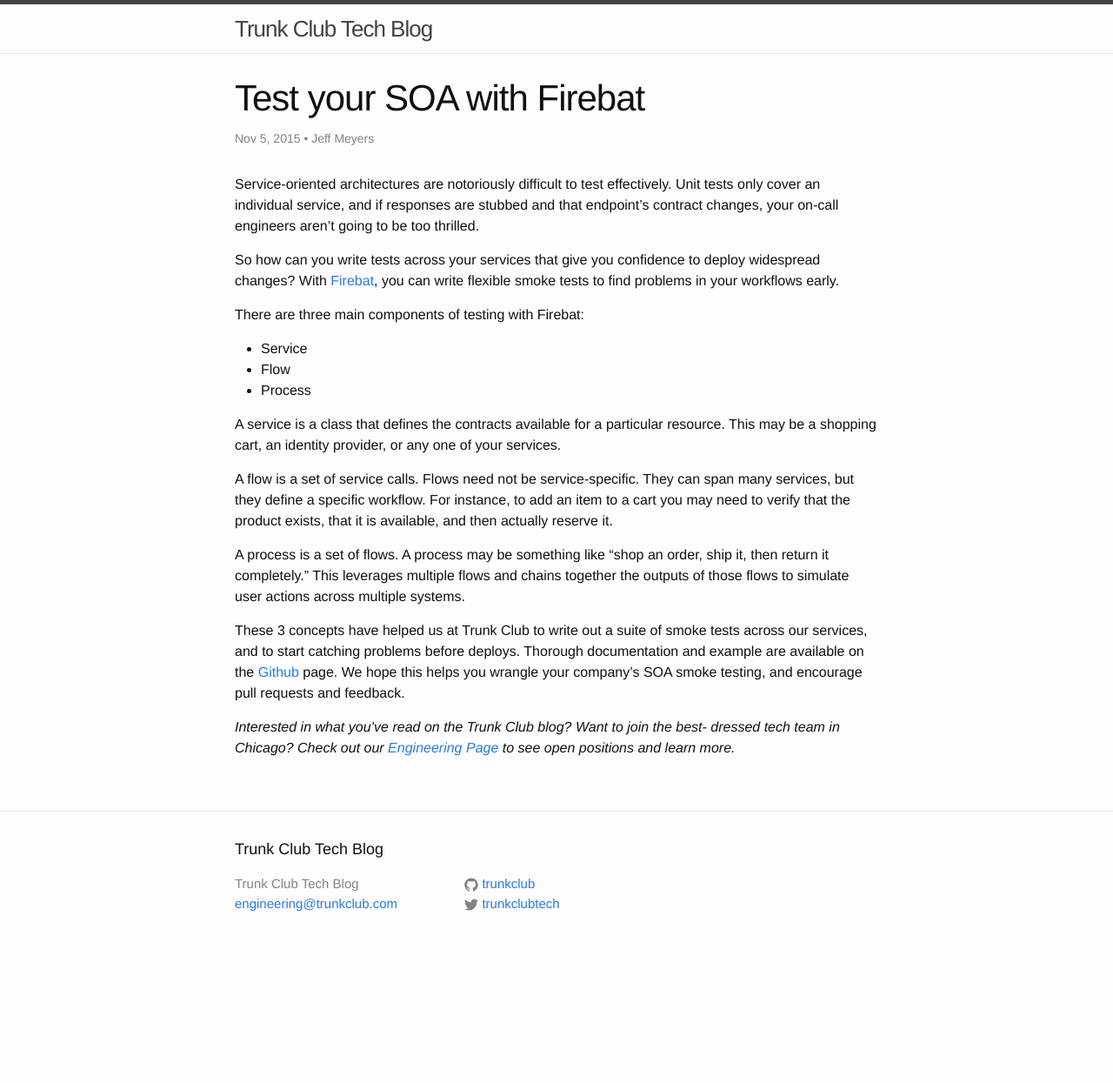
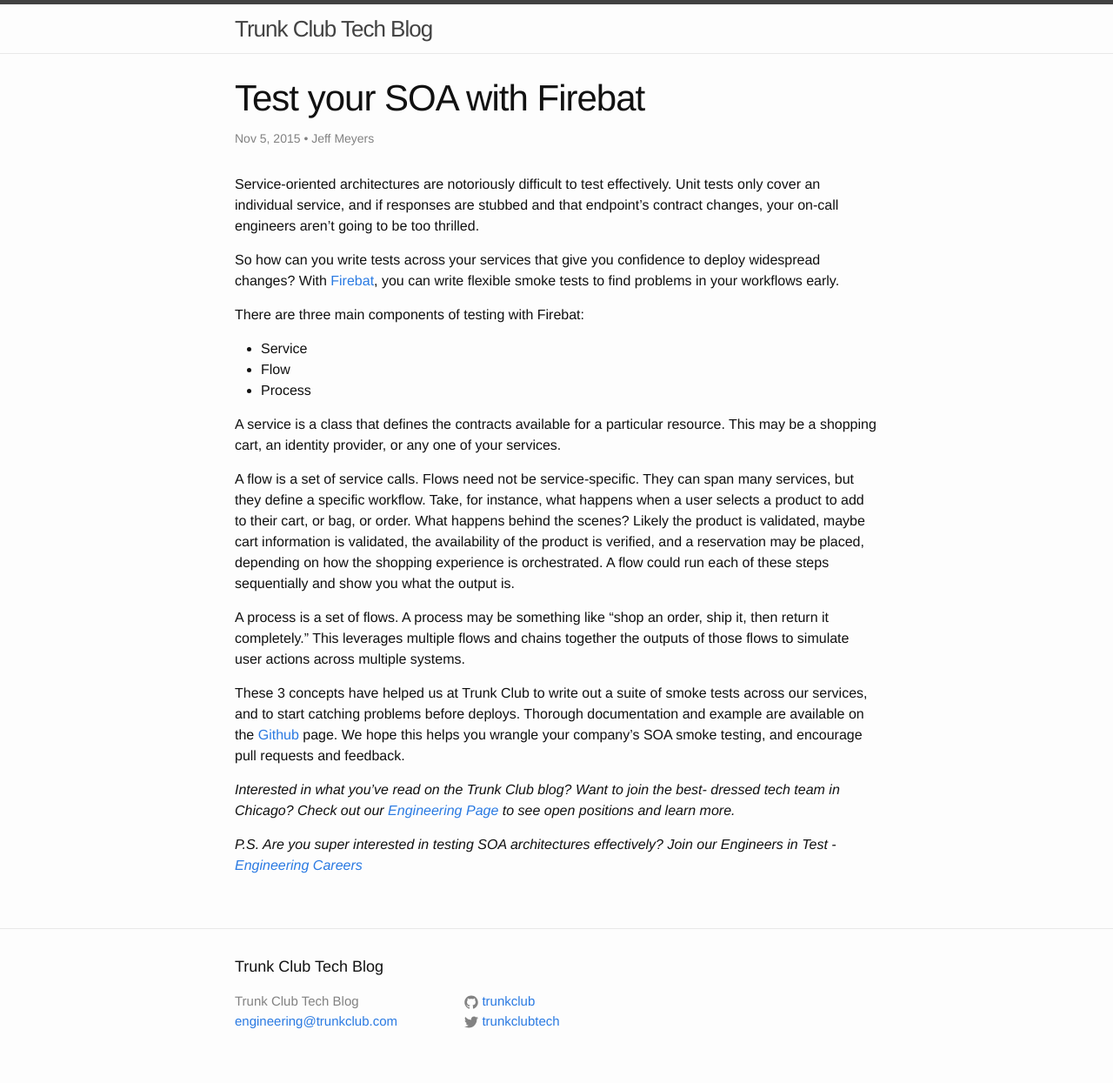
Before and after one commit to trunkclub/trunkclub.github.io, a Jekyll site: the page built from _posts/2015-11-05-test-your-soa-with-firebat.md, in a window 1280 px wide. Shown: the whole page at 87% size. Built offline with Jekyll 4.4.1, drawn with Linux system fonts in a browser that asks for light colours; comment, search, counter and statistics services are not loaded; before the commit the page ends 1110 px from its top, so only the background shows below that.

Commit message:
Another blurb, more descriptive summary.

```diff
--- a/_posts/2015-11-05-test-your-soa-with-firebat.md
+++ b/_posts/2015-11-05-test-your-soa-with-firebat.md
@@ -28,9 +28,13 @@
 services.
 
 A flow is a set of service calls. Flows need not be service-specific. They can
-span many services, but they define a specific workflow. For instance, to add
-an item to a cart you may need to verify that the product exists, that it is
-available, and then actually reserve it.
+span many services, but they define a specific workflow. Take, for instance,
+what happens when a user selects a product to add to their cart, or bag, or
+order. What happens behind the scenes? Likely the product is validated, maybe
+cart information is validated, the availability of the product is verified,
+and a reservation may be placed, depending on how the shopping experience is
+orchestrated. A flow could run each of these steps sequentially and show you
+what the output is.
 
 A process is a set of flows. A process may be something like "shop an order,
 ship it, then return it completely." This leverages multiple flows and chains
@@ -48,3 +52,6 @@
 dressed tech team in Chicago? Check out our
 [Engineering Page](https://www.trunkclub.com/engineering) to see open positions
 and learn more._
+
+_P.S. Are you super interested in testing SOA architectures effectively?
+Join our Engineers in Test - [Engineering Careers](https://www.trunkclub.com/careers)_
```
